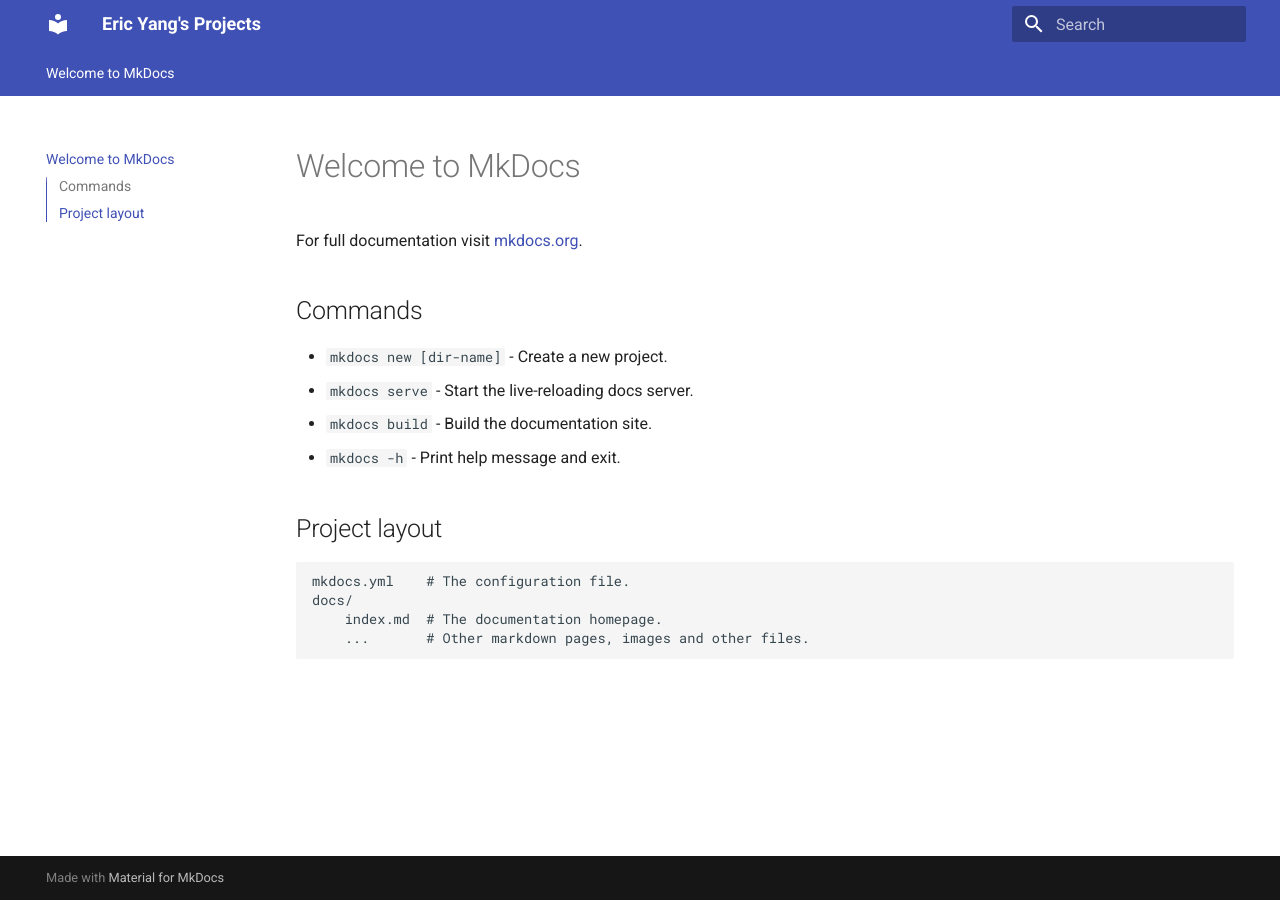
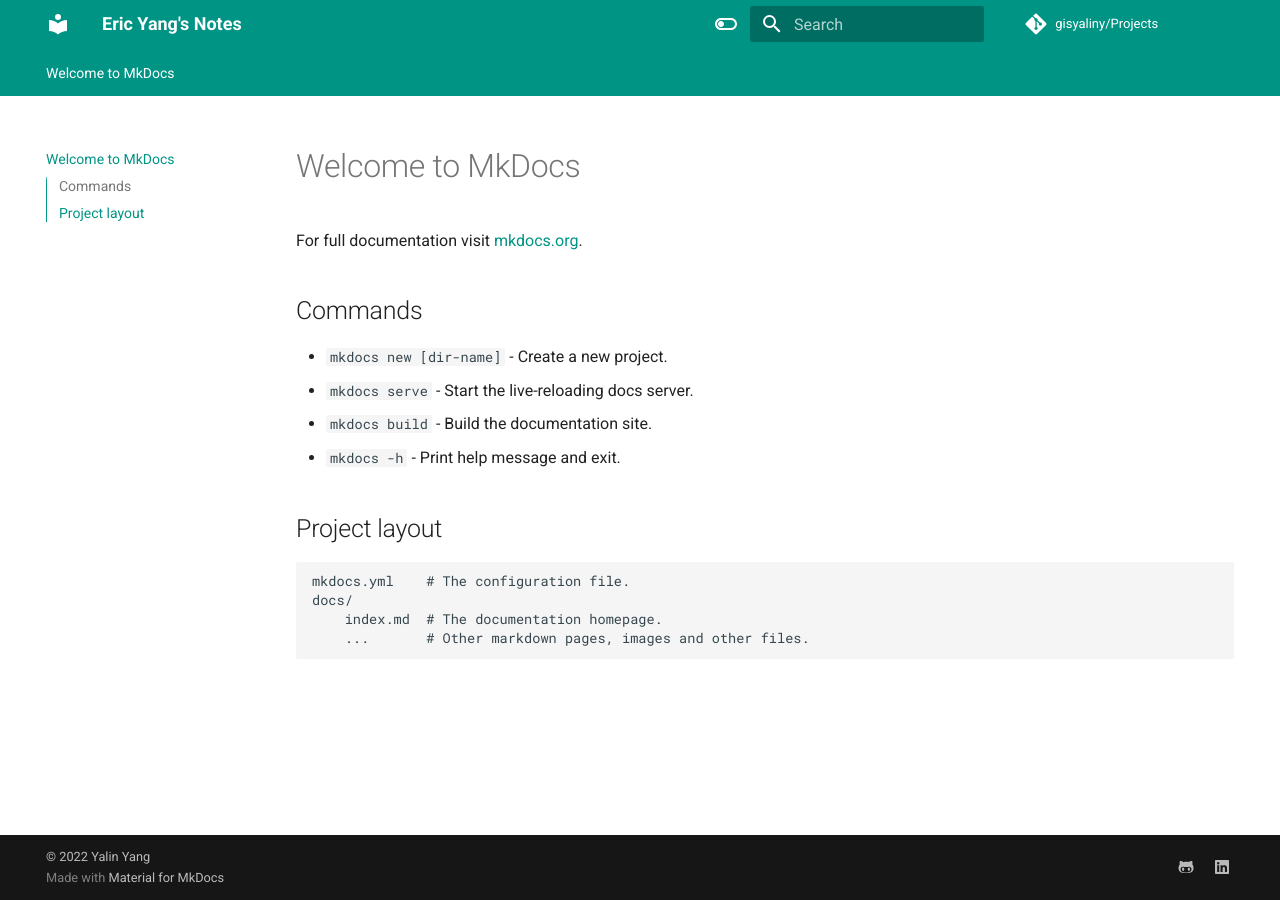
Before and after one commit to gisyaliny/notes, an MkDocs documentation site: the page built from docs/index.md, in a window 1280 px wide. Built offline with MkDocs 1.6.1 and Material for MkDocs 9.7.7, drawn with Linux system fonts in a browser that asks for light colours.

Commit message:
update yml

```diff
--- a/mkdocs.yml
+++ b/mkdocs.yml
@@ -1,4 +1,12 @@
-site_name: Eric Yang's Projects
+site_name: Eric Yang's Notes
+
+site_author: Yalin(Eric) Yang
+
+# Repository
+repo_name: gisyaliny/Projects
+repo_url: https://gisyaliny.github.io/Projects/
+
+# Configuration
 theme:
   name: material
   features:
@@ -9,3 +17,51 @@
   language: en
   palette:
     - scheme: default
+      toggle:
+        icon: material/toggle-switch-off-outline
+        name: Switch to dark mode
+      primary: teal
+      accent: purple
+    - scheme: slate
+      toggle:
+        icon: material/toggle-switch
+        name: Switch to light mode
+      primary: teal
+      accent: lime
+  # logo: PyTorch_logo_icon.svg
+
+extra:
+  social:
+    - icon: fontawesome/brands/github-alt
+      link: https://gisyaliny.github.io/
+    # - icon: fontawesome/brands/twitter
+    #   link: https://twitter.com/c17hawke
+    - icon: fontawesome/brands/linkedin
+      link: www.linkedin.com/in/gisyaliny
+    # - icon: fontawesome/brands/instagram
+    #   link: https://www.instagram.com/c17hawke/
+
+extra_javascript:
+  - javascripts/mathjax.js
+  - https://polyfill.io/v3/polyfill.min.js #?features=es6
+  - https://cdn.jsdelivr.net/npm/mathjax@3/es5/tex-mml-chtml.js
+
+markdown_extensions:
+  - pymdownx.highlight:
+      anchor_linenums: true
+  - pymdownx.inlinehilite
+  - pymdownx.snippets
+  - admonition
+  - pymdownx.arithmatex:
+      generic: true
+  - footnotes
+  - pymdownx.details
+  - pymdownx.superfences
+  - pymdownx.mark
+
+
+plugins:
+  - search
+
+copyright: |
+  &copy; 2022 <a href="https://gisyaliny.github.io/"  target="_blank" rel="noopener">Yalin Yang</a>
```
